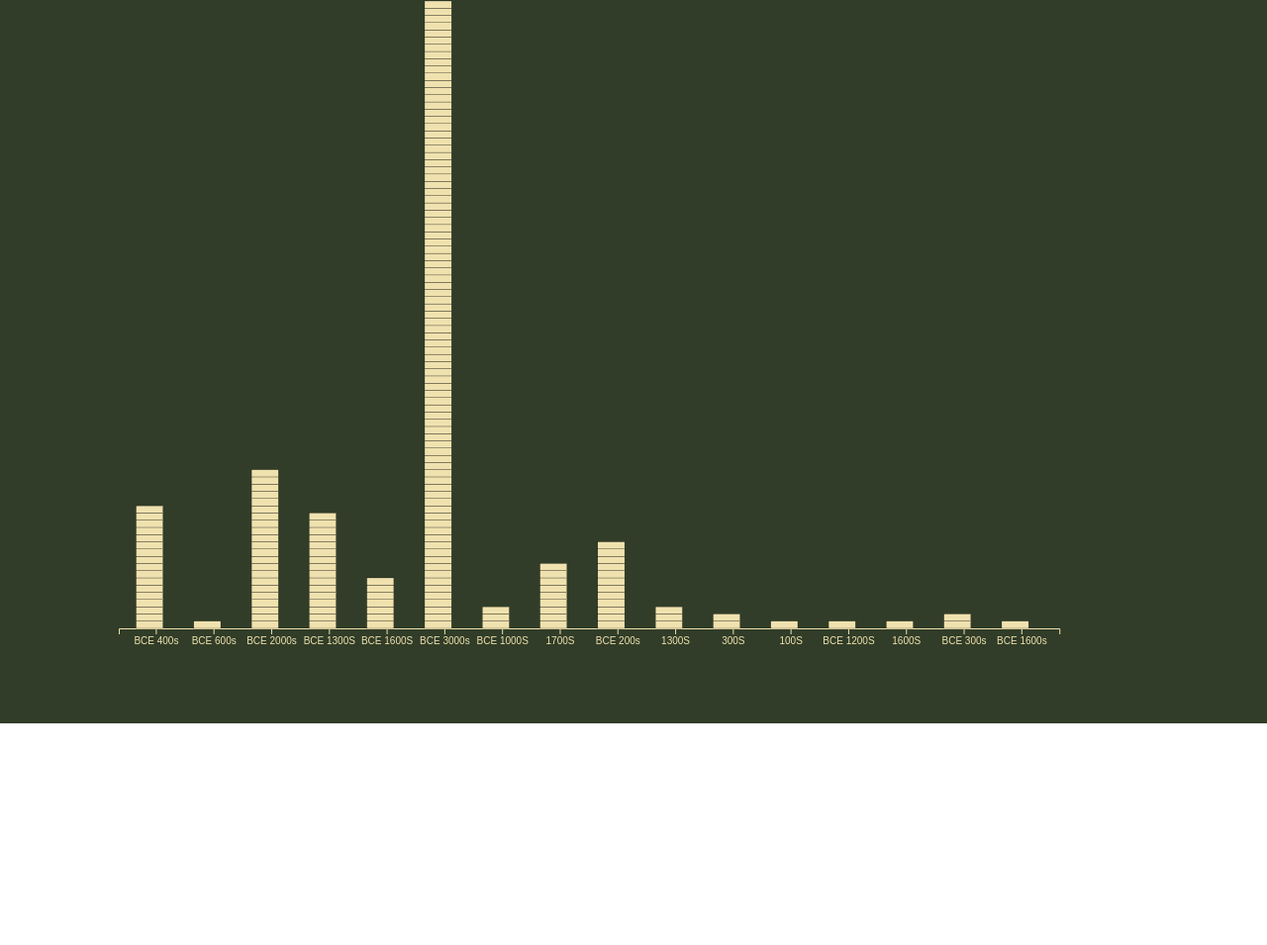
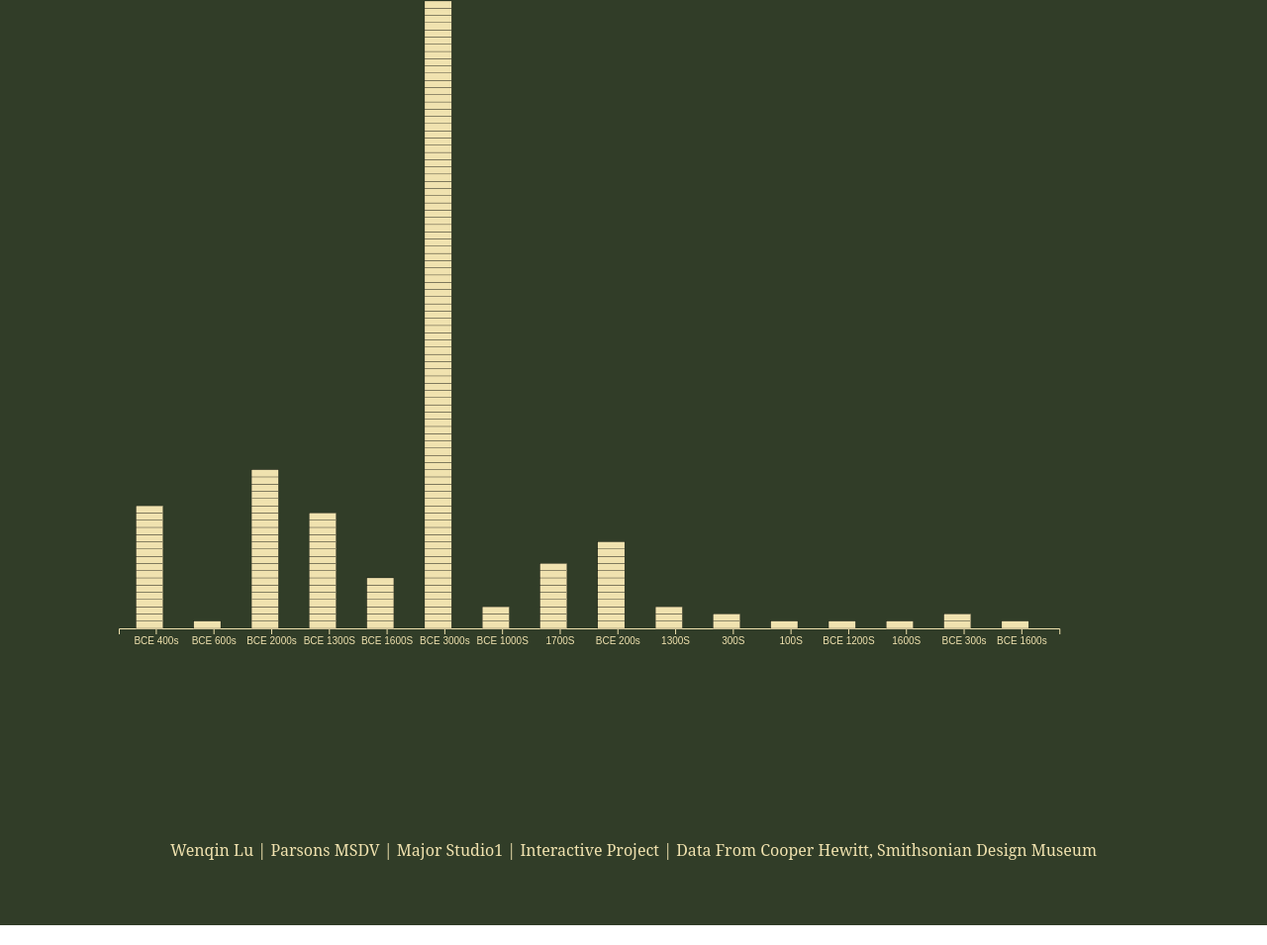
Before and after one commit to kanodesu/majorstudio-fall21, a plain HTML site: page 03 Interactive/03D Final design, prototype and presentation/index.html in a window 1280 px wide. Shown: the part 1095-2050 px from the top of the page at 99% size. Before the commit the page ends 1826 px from the top, so only its background shows below. Drawn offline with nearby package versions, Linux system fonts and the light colour scheme.

Commit message:
Update index.html

```diff
--- a/03 Interactive/03D Final design, prototype and presentation/index.html
+++ b/03 Interactive/03D Final design, prototype and presentation/index.html
@@ -231,5 +231,12 @@ a:hover, a:active {
     <!-- chart area -->
     <main style="width: 112%; height: 95vh" id="viz"></main>
     <script src="./js/index.js" type="module"></script>
+
+        <br><br><br><br>
+
+
+    <p class = "footer" style="color: #f0e2af;font-family: Noto Serif, serif; text-align: center;padding-bottom: 4rem;">
+        Wenqin Lu | Parsons MSDV | Major Studio1 | Interactive Project | Data From Cooper Hewitt, Smithsonian Design Museum</p>
+
   </body>
 </html>
```
